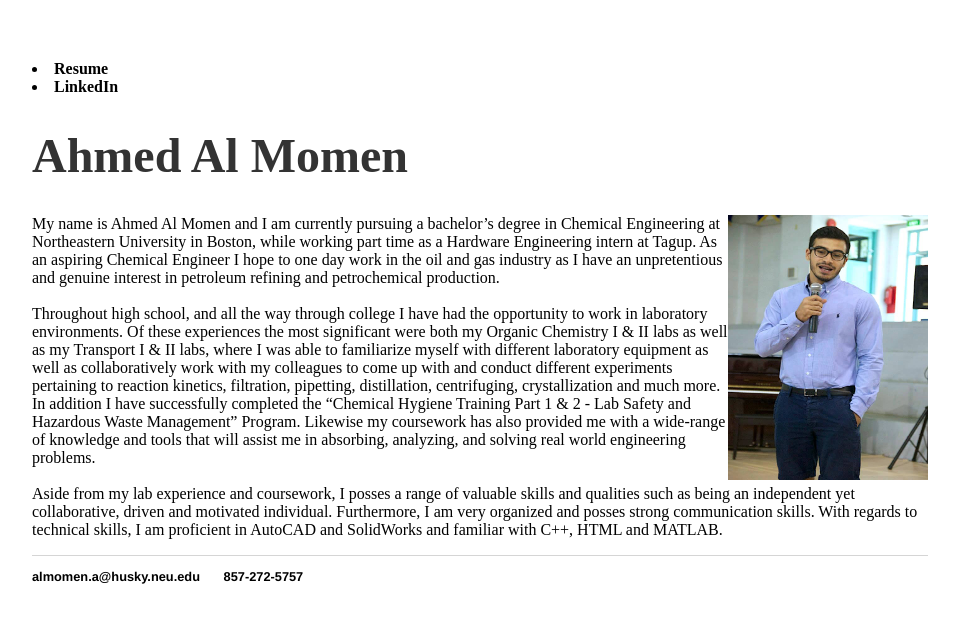
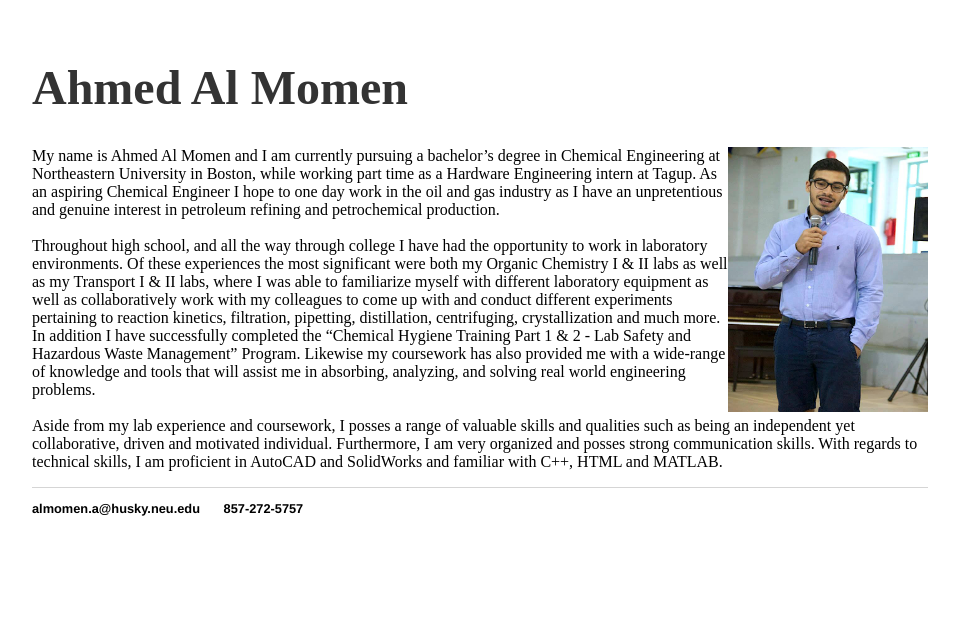
Before and after one commit to ahmedalmomen/aalmomen.com, a Jekyll site: the page built from index.html, in a window 1280 px wide. Shown: the top 623 px of the page, without its empty margins (160-1119 px from the left). Built offline with Jekyll 4.4.1, drawn with Linux system fonts in a browser that asks for light colours.

Commit message:
Update default.html

```diff
--- a/_layouts/default.html
+++ b/_layouts/default.html
@@ -8,59 +8,6 @@
 in.css">
          </head>
 
- <div class="tabs">
-          <body>
-          <h4>
-                  <li><a href="/ahmed-al-momens-resume.pdf">Resume
-                           <style>
-a:link {
-    color: black;
-    background-color: transparent;
-    text-decoration: none;
-}
-a:visited {
-    color: black;
-    background-color: transparent;
-    text-decoration: none;
-}
-a:hover {
-    color: blue;
-    background-color: transparent;
-    text-decoration: none;
-}
-a:active {
-    color: black;
-    background-color: transparent;
-    text-decoration: none;
-}
-</style>
-                           </a></li>
-                  <li><a href="https://www.linkedin.com/in/ahmedalmomen/">LinkedIn
-                           <style>
-a:link {
-    color: black;
-    background-color: transparent;
-    text-decoration: none;
-}
-a:visited {
-    color: black;
-    background-color: transparent;
-    text-decoration: none;
-}
-a:hover {
-    color: blue;
-    background-color: transparent;
-    text-decoration: none;
-}
-a:active {
-    color: black;
-    background-color: transparent;
-    text-decoration: none;
-}
-</style>
-                           </a></li>
-                     </h4>
-         </div>
 
                   <div class="container">
 
```
